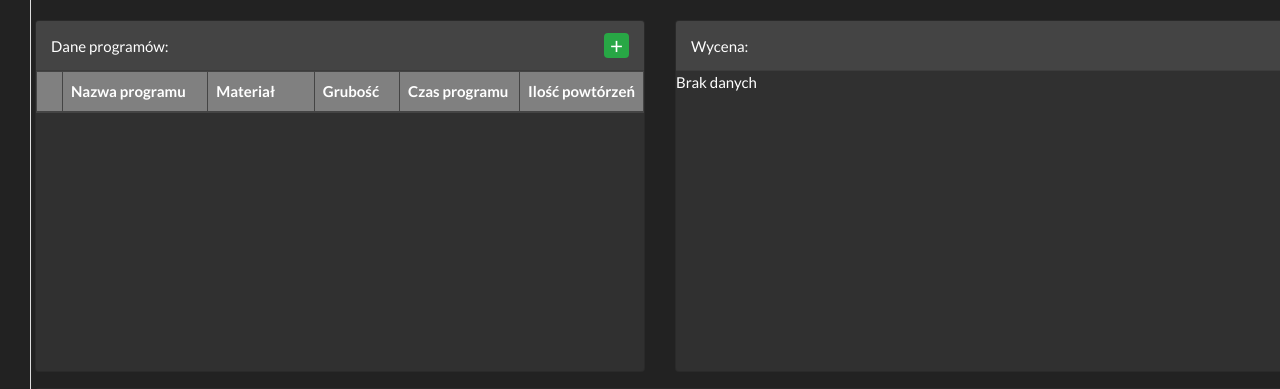
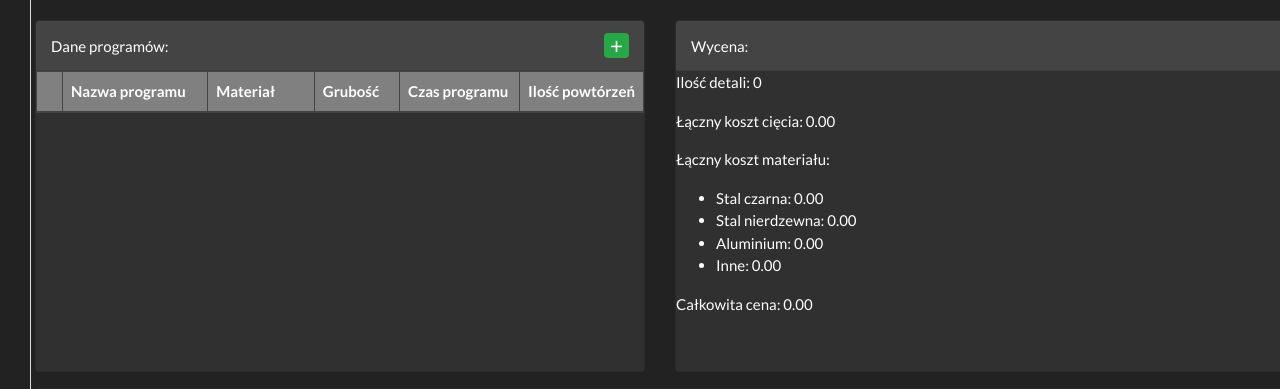
Before and after one commit to MarcinCichy/Lass_wyc, a Flask app: page / in a window 1280 px wide. Shown: the part 50-439 px from the top of the page. Run offline with Flask 3, Linux system fonts and the light colour scheme; lists and menus that the app fills with data are empty; some libraries are stand-ins or nearby versions.

Commit message:
A summary of calculations has been introduced in the "Valuation" window

```diff
--- a/config.json
+++ b/config.json
@@ -1,13 +1,13 @@
 {
     "cutting_costs": {
-        "stal_czarna": 10,
-        "stal_nierdzewna": 10,
-        "aluminium": 20
+        "stal_czarna": 100,
+        "stal_nierdzewna": 5000,
+        "aluminium": 500
     },
     "material_costs": {
-        "stal_czarna": 5,
-        "stal_nierdzewna": 8,
-        "aluminium": 12
+        "stal_czarna": 4.3,
+        "stal_nierdzewna": 12,
+        "aluminium": 25
     },
-    "suma_kosztow_giecia": 1
+    "suma_kosztow_giecia": 2
 }
--- a/static/js/main.js
+++ b/static/js/main.js
@@ -31,7 +31,7 @@ $(document).ready(function() {
            (s < 10 ? "0" + s : s);
   }
 
-  // Funkcja do ładowania konfiguracji z serwera
+  // Funkcja do ładowania konfiguracji z backendu
   function loadConfig() {
     $.ajax({
       url: '/get_config',
@@ -55,7 +55,7 @@ $(document).ready(function() {
   // Wywołujemy loadConfig przy ładowaniu strony
   loadConfig();
 
-  // Funkcja updateConfig – wysyła nowe wartości konfiguracji do serwera i przelicza ceny w tabeli
+  // Funkcja updateConfig – wysyła nowe wartości z panelu do backendu, a następnie przelicza ceny w tabeli
   function updateConfig() {
     var newConfig = {
       cutting_costs: {
@@ -78,6 +78,7 @@ $(document).ready(function() {
       success: function(response) {
         console.log("Konfiguracja zaktualizowana:", response);
         recalcAllRows();
+        recalcSummary();
       },
       error: function(xhr, status, error) {
         console.error("Błąd przy aktualizacji konfiguracji:", error);
@@ -90,7 +91,7 @@ $(document).ready(function() {
     updateConfig();
   });
 
-  // Funkcje do pobierania stawek z formularza na podstawie materiału
+  // Funkcje do pobierania stawek z formularza na podstawie tekstu z kolumny "Materiał"
   function getCuttingRate(material) {
     material = material.toLowerCase();
     if (material.indexOf("1.4301") !== -1) {
@@ -132,7 +133,8 @@ $(document).ready(function() {
     }
     var bendingCost = parseFloat($("#bendingCostSum").val()) || 0;
     var newDetailCost = baseCost + (bendingCount * bendingCost);
-    // Aktualizacja komórek – indeksy odpowiadają kolejności kolumn w tabeli
+    // Aktualizacja komórek – indeksy zgodne z kolejnością kolumn:
+    // Kolumna 11: Koszt cięcia, 12: Koszt materiału, 13: Koszt detalu, 14: Całkowity koszt
     $row.find("td").eq(11).text(newCuttingCost.toFixed(2));
     $row.find("td").eq(12).text(newMaterialCost.toFixed(2));
     $row.find("td").eq(13).text(newDetailCost.toFixed(2));
@@ -146,10 +148,64 @@ $(document).ready(function() {
     });
   }
 
+  // Funkcja przeliczająca podsumowanie wyceny w karcie "Wycena:"
+  function recalcSummary() {
+    console.log("Recalculating summary");
+    var detailCount = 0; // suma ilości detali (kolumna "Ilość" – indeks 10)
+    var totalCuttingCost = 0;
+    var totalMaterialCost = 0;
+    var totalPrice = 0;
+    var materialBreakdown = {}; // dla kosztu materiału wg gatunków
+
+    $("#detailsTableBody tr").each(function(){
+      var $row = $(this);
+      if ($row.find("input.detailCheckbox").prop("checked")) {
+        var qty = parseFloat($row.find("td").eq(10).text()) || 1;
+        detailCount += qty;
+        var cuttingCost = parseFloat($row.find("td").eq(11).text()) || 0;
+        totalCuttingCost += cuttingCost;
+        var materialCost = parseFloat($row.find("td").eq(12).text()) || 0;
+        totalMaterialCost += materialCost;
+        var rowTotal = parseFloat($row.find("td").eq(14).text()) || 0;
+        totalPrice += rowTotal;
+        var materialText = $row.find("td").eq(3).text().toLowerCase();
+        var key = "Inne";
+        if (materialText.indexOf("1.0038") !== -1 || materialText.indexOf("st37") !== -1) {
+          key = "Stal czarna";
+        } else if (materialText.indexOf("1.4301") !== -1) {
+          key = "Stal nierdzewna";
+        } else if (materialText.indexOf("aluminium") !== -1) {
+          key = "Aluminium";
+        }
+        if (!materialBreakdown[key]) {
+          materialBreakdown[key] = 0;
+        }
+        materialBreakdown[key] += materialCost;
+      }
+    });
+
+    var summaryHtml = "<p>Ilość detali: " + detailCount + "</p>";
+    summaryHtml += "<p>Łączny koszt cięcia: " + totalCuttingCost.toFixed(2) + "</p>";
+    summaryHtml += "<p>Łączny koszt materiału:</p><ul>";
+    for (var key in materialBreakdown) {
+      summaryHtml += "<li>" + key + ": " + materialBreakdown[key].toFixed(2) + "</li>";
+    }
+    summaryHtml += "</ul>";
+    summaryHtml += "<p>Całkowita cena: " + totalPrice.toFixed(2) + "</p>";
+
+    $("#pricingSummary").html(summaryHtml);
+  }
+
   // Nasłuchiwanie zmian w polach "Ilość gięć" w tabeli detali
   $(document).on("change", ".bending-input", function() {
     var $row = $(this).closest("tr");
     recalcRow($row);
+    recalcSummary();
+  });
+
+  // Nasłuchiwanie zmian checkboxów detali
+  $(document).on("change", ".detailCheckbox", function() {
+    recalcSummary();
   });
 
   // Obsługa uploadu pliku
@@ -181,7 +237,7 @@ $(document).ready(function() {
         programsTbody.append(progRow);
         var detailsTbody = $("#detailsTableBody");
         response.details.forEach(function(detail) {
-            // Generowanie wiersza detalu – dane źródłowe (cut_time, weight) zapisane jako atrybuty
+          // Dodajemy dane źródłowe (cut_time, weight) jako atrybuty do tr
           var detailRow = "<tr data-program-id='" + programId + "' data-cut-time='" + detail.cut_time + "' data-weight='" + detail.weight + "'>";
           detailRow += "<td><input type='checkbox' class='detailCheckbox' checked></td>";
           if(detail.image_path) {
@@ -194,11 +250,11 @@ $(document).ready(function() {
           detailRow += "<td>" + (response.thicknes || "") + "</td>";
           detailRow += "<td>" + (detail.dim_x || "") + "</td>";
           detailRow += "<td>" + (detail.dim_y || "") + "</td>";
-            // Nowa kolumna: Waga
+          // Nowa kolumna: Waga (zaokrąglona do dwóch miejsc)
           detailRow += "<td>" + parseFloat(detail.weight).toFixed(2) + "</td>";
-            // Kolumna "Ilość gięć"
+          // Kolumna "Ilość gięć" – edytowalne pole z min="0"
           detailRow += "<td><input type='number' class='bending-input' value='0' min='0' style='width:100%; background:inherit; border:none; text-align:center;'/></td>";
-            // Czas cięcia – format HH:MM:SS (cut_time w godzinach * 3600)
+          // Czas cięcia – konwertujemy z godzin (cut_time) na sekundy dla formatu HH:MM:SS
           detailRow += "<td>" + formatSecondsToHMS(detail.cut_time * 3600) + "</td>";
           detailRow += "<td>" + detail.quantity + "</td>";
           detailRow += "<td>" + (detail.cutting_cost || "") + "</td>";
@@ -208,9 +264,8 @@ $(document).ready(function() {
           detailRow += "</tr>";
           detailsTbody.append(detailRow);
         });
-          // <-- Dodajemy przeliczenie wszystkich wierszy zaraz po wstawieniu danych
-          recalcAllRows();
         $("#detailsTable").colResizable({ liveDrag: true });
+        recalcSummary(); // Po dodaniu nowych wierszy przeliczamy podsumowanie
       },
       error: function(xhr) {
         $("#loading").hide();
@@ -219,9 +274,11 @@ $(document).ready(function() {
     });
   });
 
+  // Obsługa usuwania programu
   $(document).on("click", ".remove-program", function(){
     var programId = $(this).data("program-id");
     $("#programsTableBody tr[data-program-id='" + programId + "']").remove();
     $("#detailsTableBody tr[data-program-id='" + programId + "']").remove();
+    recalcSummary();
   });
 });
--- a/templates/index.html
+++ b/templates/index.html
@@ -118,7 +118,20 @@
           <div class="card">
             <div class="card-header">Wycena:</div>
             <div class="card-body fixed-height">
-              <p>Brak danych</p>
+              <div class="card-body fixed-height">
+                <div id="pricingSummary">
+                  <p>Ilość detali: 0</p>
+                  <p>Łączny koszt cięcia: 0.00</p>
+                  <p>Łączny koszt materiału:</p>
+                  <ul id="materialCostBreakdown">
+                    <li>Stal czarna: 0.00</li>
+                    <li>Stal nierdzewna: 0.00</li>
+                    <li>Aluminium: 0.00</li>
+                    <li>Inne: 0.00</li>
+                  </ul>
+                  <p>Całkowita cena: 0.00</p>
+                </div>
+              </div>
             </div>
           </div>
         </div>
```
Lines whose indentation alone changed are shown as unchanged.
